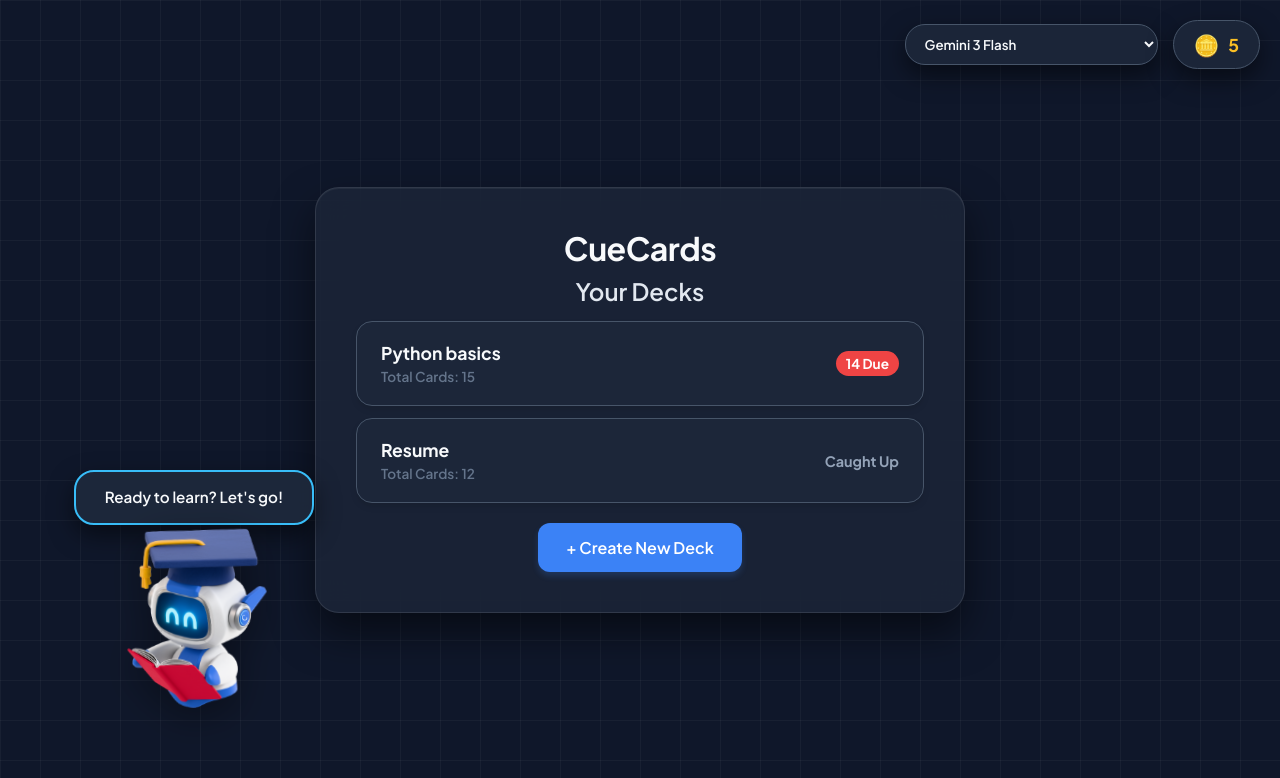
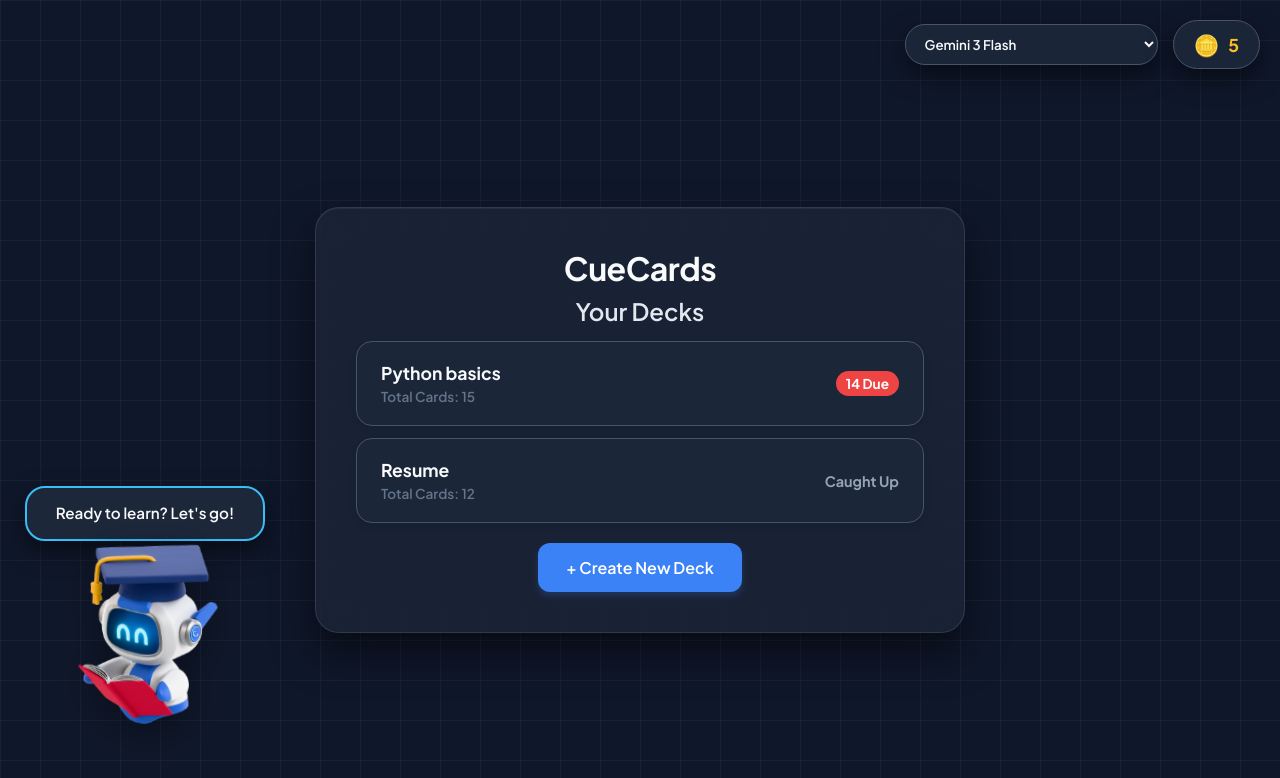
Before and after one commit to yathsingh/CueCards, a Flask app: page / in a window 1280 px wide. Shown: the top 778 px of the page. Run offline with Flask 3, Linux system fonts and the light colour scheme; data comes from the database, SQL or seed files in the repository.

Commit message:
FIXED UI Error

```diff
--- a/static/css/style.css
+++ b/static/css/style.css
@@ -37,6 +37,10 @@
     box-shadow: 0 20px 40px rgba(0,0,0,0.5), inset 0 1px 0 rgba(255,255,255,0.05);
     text-align: center;
     border: 1px solid rgba(255,255,255,0.1);
+
+    /* Pushes the container down to avoid the top AI Model dropdown */
+    margin-top: 80px;
+    margin-bottom: 40px;
 }
 
 h1, h2, p { margin-top: 0; }
@@ -276,7 +280,7 @@
 .mascot-container {
     position: fixed;
     bottom: 20px;
-    left: 20px;
+    left: 15px; /* Locks Cue tightly to the left edge */
     display: flex;
     flex-direction: column;
     align-items: center;
@@ -286,8 +290,8 @@
 }
 @media (min-width: 1050px) {
     .mascot-container {
-        bottom: 10%;
-        left: 5%;
+        bottom: 8%;
+        left: 15px; /* Removes the 5% gap and locks him consistently to the edge */
     }
 }
 .speech-bubble {
@@ -300,6 +304,7 @@
     font-size: 0.95rem;
     width: 100%;
     max-width: 240px;
+    box-sizing: border-box;
     text-align: center;
     display: flex;
     justify-content: center;
```
